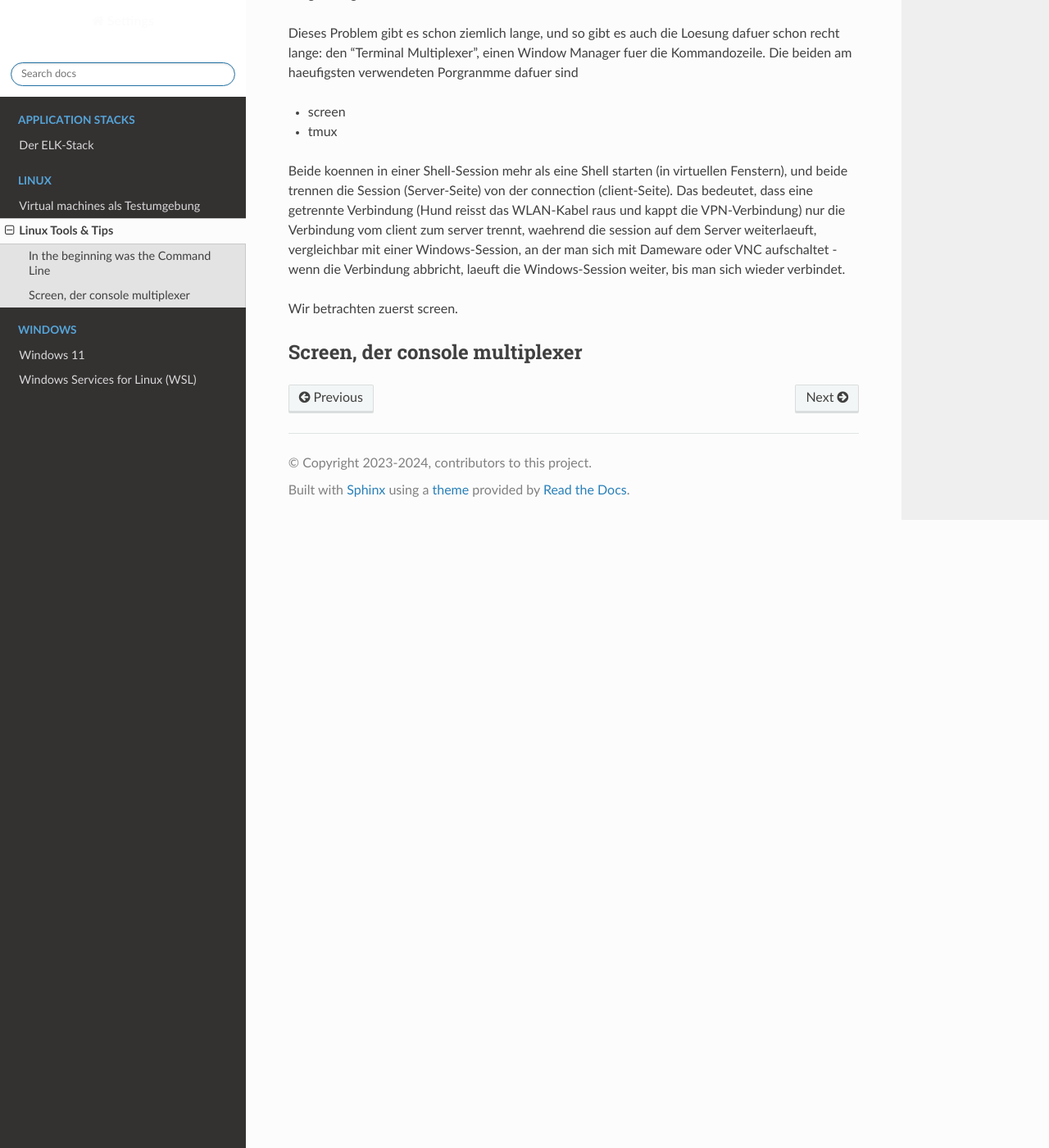
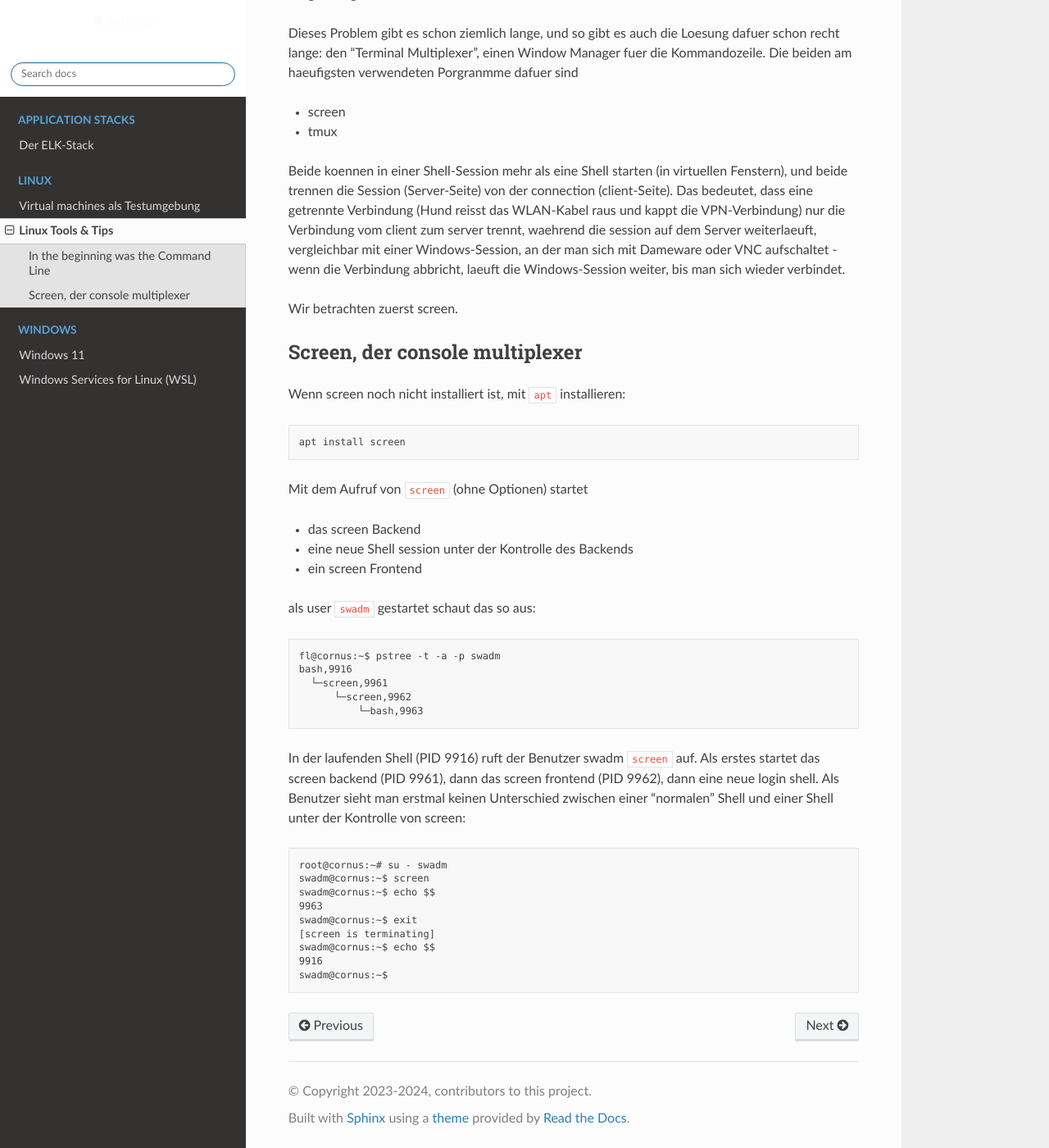
Before and after one commit to fl/settings, a Sphinx documentation site: the page built from docs/linux/toolsntips.rst, in a window 1280 px wide and 1400 px high, scrolled down 890 px. Shown: the whole window at 82% size. Built offline with Sphinx 7.4.7 and the Read the Docs theme 2.0.0, drawn with Linux system fonts in a browser that asks for light colours.

Commit message:
mehr screen

```diff
--- a/docs/linux/toolsntips.rst
+++ b/docs/linux/toolsntips.rst
@@ -31,3 +31,33 @@ Wir betrachten zuerst screen.
 *******************************
 Screen, der console multiplexer
 *******************************
+
+Wenn screen noch nicht installiert ist, mit ``apt`` installieren::
+
+    apt install screen
+
+Mit dem Aufruf von ``screen`` (ohne Optionen) startet
+
+* das screen Backend
+* eine neue Shell session unter der Kontrolle des Backends
+* ein screen Frontend
+
+als user ``swadm`` gestartet schaut das so aus::
+
+    fl@cornus:~$ pstree -t -a -p swadm
+    bash,9916
+      └─screen,9961
+          └─screen,9962
+              └─bash,9963
+
+In der laufenden Shell (PID 9916) ruft der Benutzer swadm ``screen`` auf. Als erstes startet das screen backend (PID 9961), dann das screen frontend (PID 9962), dann eine neue login shell. Als Benutzer sieht man erstmal keinen Unterschied zwischen einer "normalen" Shell und einer Shell unter der Kontrolle von screen::
+
+    root@cornus:~# su - swadm
+    swadm@cornus:~$ screen
+    swadm@cornus:~$ echo $$
+    9963
+    swadm@cornus:~$ exit
+    [screen is terminating]
+    swadm@cornus:~$ echo $$
+    9916
+    swadm@cornus:~$
```
